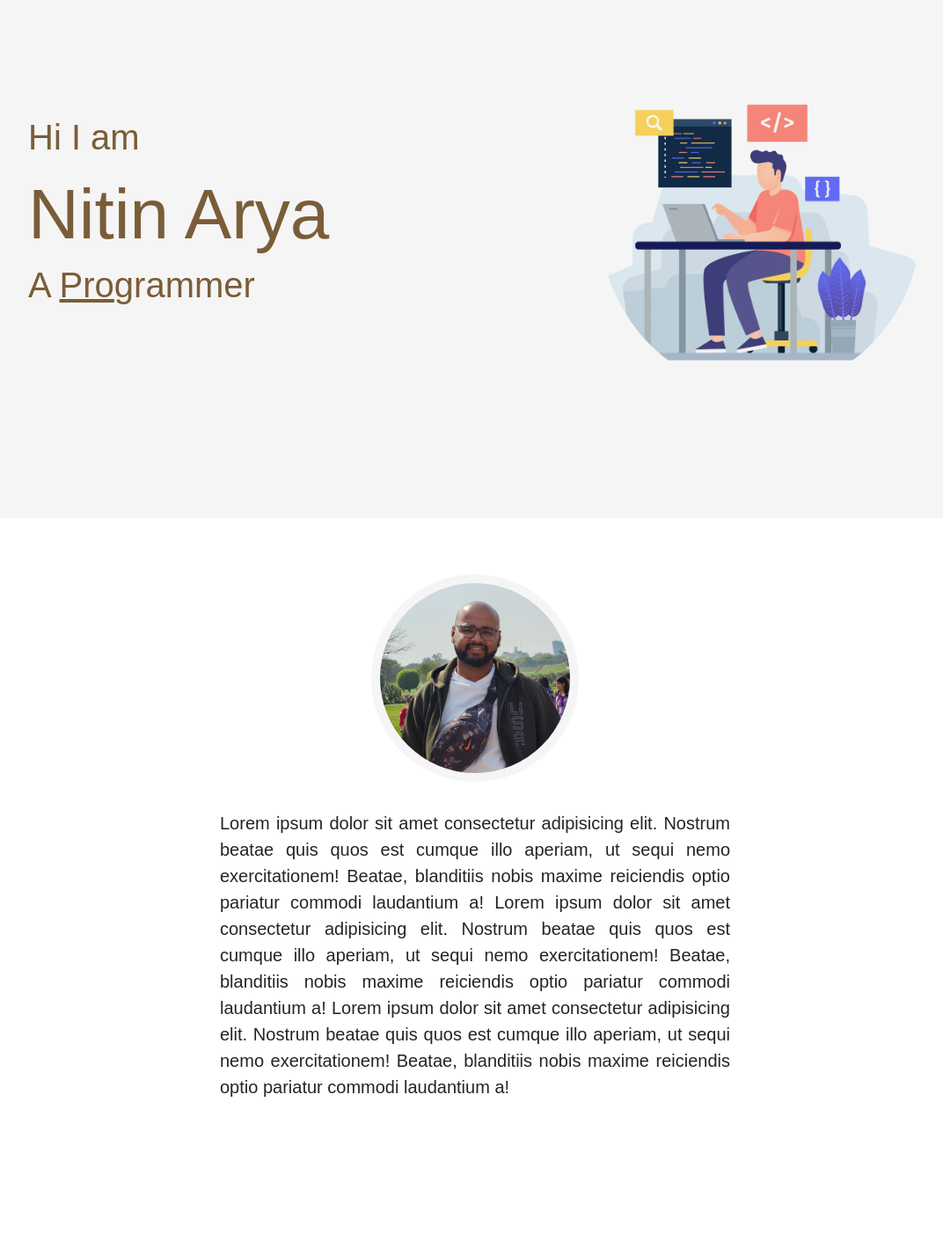
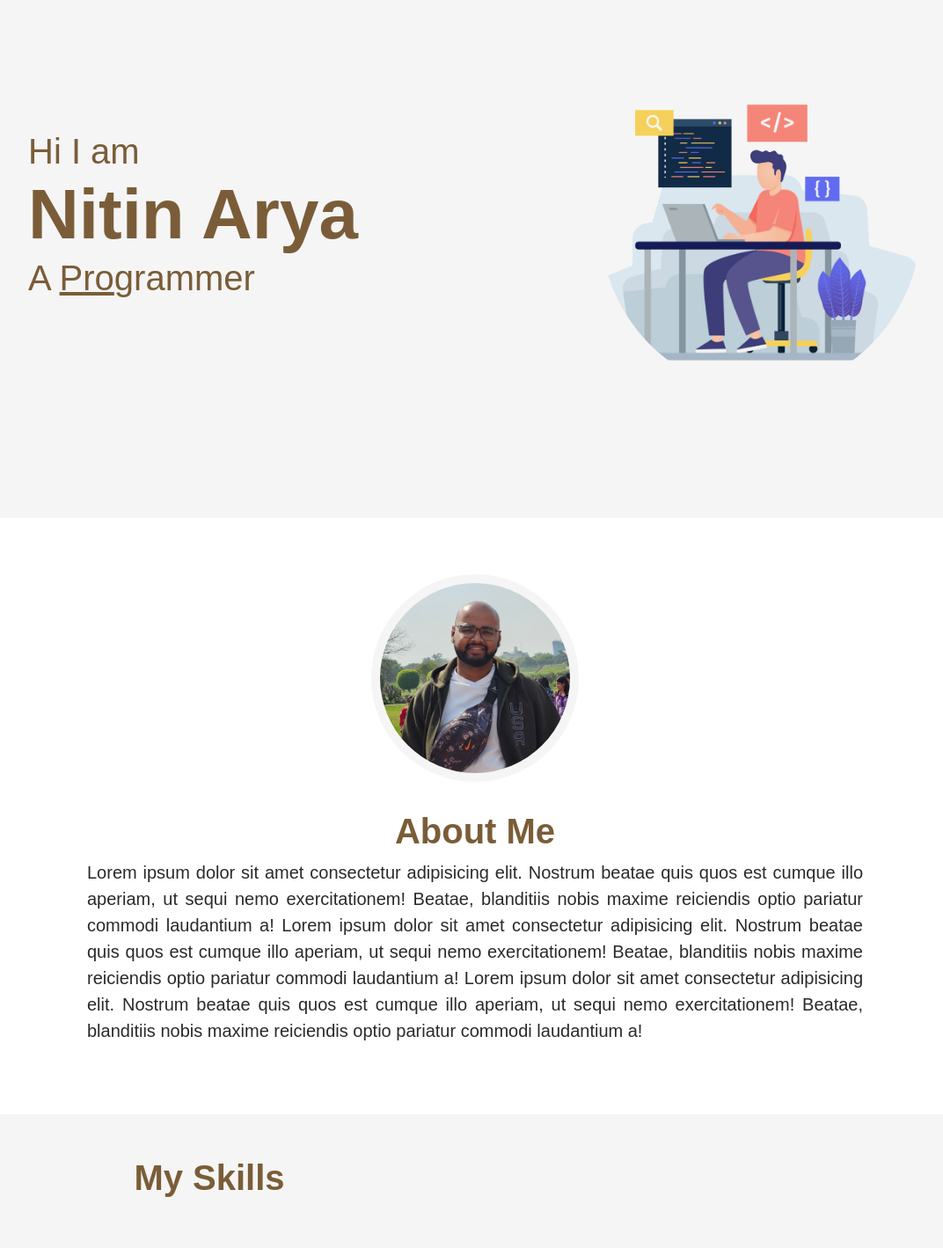
Before and after one commit to nitinarya1001/MyPortfolio, a plain HTML site: page index2.html in a window 1280 px wide. Shown: the part 93-1512 px from the top of the page at 88% size, without its empty margins (100-1172 px from the left). Before the commit the page ends 1424 px from the top, so only its background shows below. Drawn offline with nearby package versions, Linux system fonts and the light colour scheme; a web font is replaced by a local one.

Commit message:
finalized title and intro box, wolin on my skills section

```diff
--- a/CSS-files/style2.css
+++ b/CSS-files/style2.css
@@ -1,13 +1,26 @@
-.html,
+html,
 body {
-  margin: 0px;
-  padding: 0px;
-  height: 100%;
-  width: 100%;
+  font-family: Arial, Helvetica, sans-serif;
+  color: rgb(122, 93, 56);
 }
 
 .whitesmoke {
   background-color: whitesmoke;
+}
+
+h1 {
+  font-weight: bolder !important;
+}
+
+h2 {
+  font-weight: bold !important;
+}
+
+p {
+  text-align: justify;
+  font-size: 20px;
+  line-height: 1.5;
+  color: rgb(42, 42, 42);
 }
 
 #title-box img {
@@ -15,10 +28,9 @@ body {
   mix-blend-mode: darken;
 }
 
-.title {
-  line-height: 0.5;
-  color: rgb(122, 93, 56);
-  font-family: Arial, Helvetica, sans-serif;
+#title-box h1,
+h3 {
+  line-height: 1;
 }
 
 @media (max-width: 1023px) {
@@ -26,18 +38,16 @@ body {
     text-align: center;
   }
 }
-
+@media (min-width: 2559px) {
+  .title h1 {
+    font-size: 10rem;
+  }
+  .title p {
+    font-size: 4rem;
+  }
+}
 .title span {
   text-decoration: underline;
-}
-
-#intro {
-  display: flex;
-  flex-direction: column;
-  align-items: center;
-  justify-content: center;
-  font-family: Arial, Helvetica, sans-serif;
-  height: 100vh;
 }
 
 #intro img {
@@ -45,12 +55,3 @@ body {
   border: 10px solid whitesmoke;
   width: 20%;
 }
-
-#intro h2 {
-  font-size: 52px;
-}
-#intro p {
-  text-align: justify;
-  font-size: 20px;
-  line-height: 1.5;
-}
--- a/index2.html
+++ b/index2.html
@@ -20,14 +20,14 @@
     <link rel="shortcut icon" href="./Images/favicon.png" type="image/x-icon" />
   </head>
   <body>
-    <div id="title-box" class="h-100 container-fluid p-lg-5 whitesmoke">
+    <div id="title-box" class="container-fluid p-lg-5 h-100 whitesmoke">
       <div class="row p-sm-5">
         <div
           class="title col-lg-7 p-5 d-flex flex-column justify-content-center"
         >
-          <p class="display-6">Hi I am</p>
-          <h1 class="display-1 font-weight-bold">Nitin Arya</h1>
-          <p class="display-6">A <span>Pro</span>grammer</p>
+          <h3 class="display-6 px-xxl-5">Hi I am</h3>
+          <h1 class="display-1 px-xxl-5">Nitin Arya</h1>
+          <h3 class="display-6 px-xxl-5">A <span>Pro</span>grammer</h3>
         </div>
         <div class="col-lg-5 p-5 text-center">
           <img
@@ -38,12 +38,14 @@
         </div>
       </div>
     </div>
+
     <div id="intro" class="container-fluid p-lg-5 h-100">
       <div class="row d-flex justify-content-center">
         <div class="col-12 my-3 text-center">
           <img src="./Images/Nitin Arya.jpg" alt="Image of Me" />
         </div>
-        <div class="col-6 my-3">
+        <div class="col-9 my-3">
+          <h2 class="display-6 text-center">About Me</h2>
           <p>
             Lorem ipsum dolor sit amet consectetur adipisicing elit. Nostrum
             beatae quis quos est cumque illo aperiam, ut sequi nemo
@@ -60,6 +62,15 @@
         </div>
       </div>
     </div>
+
+    <div id="skills" class="container-fluid p-lg-5 h-100 whitesmoke">
+      <div class="row">
+        <div class="col">
+          <h2 class="display-6 text-center">My Skills</h2>
+        </div>
+        <div class="col"></div>
+      </div>
+    </div>
     <script
       src="https://cdn.jsdelivr.net/npm/bootstrap@5.3.3/dist/js/bootstrap.bundle.min.js"
       integrity="sha384-YvpcrYf0tY3lHB60NNkmXc5s9fDVZLESaAA55NDzOxhy9GkcIdslK1eN7N6jIeHz"
```
